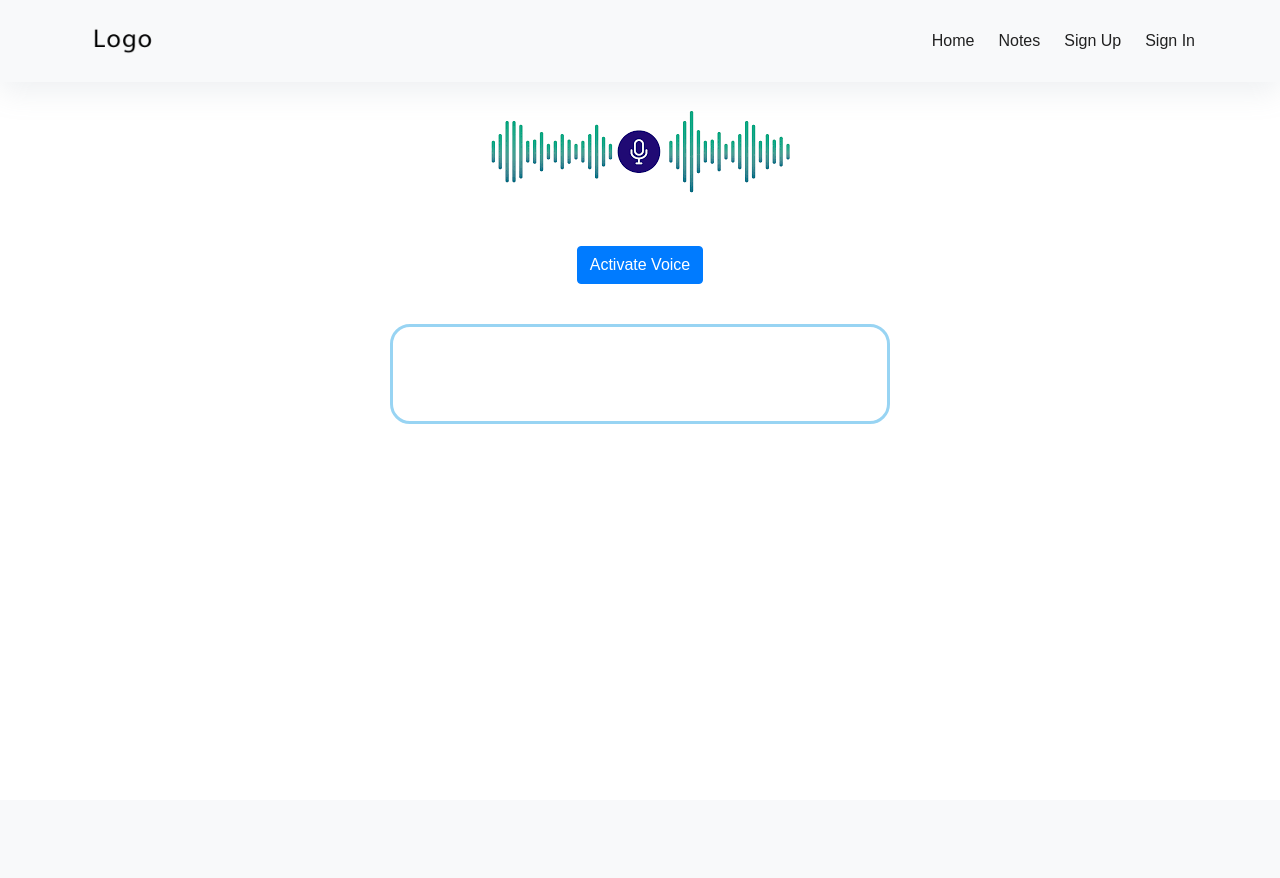
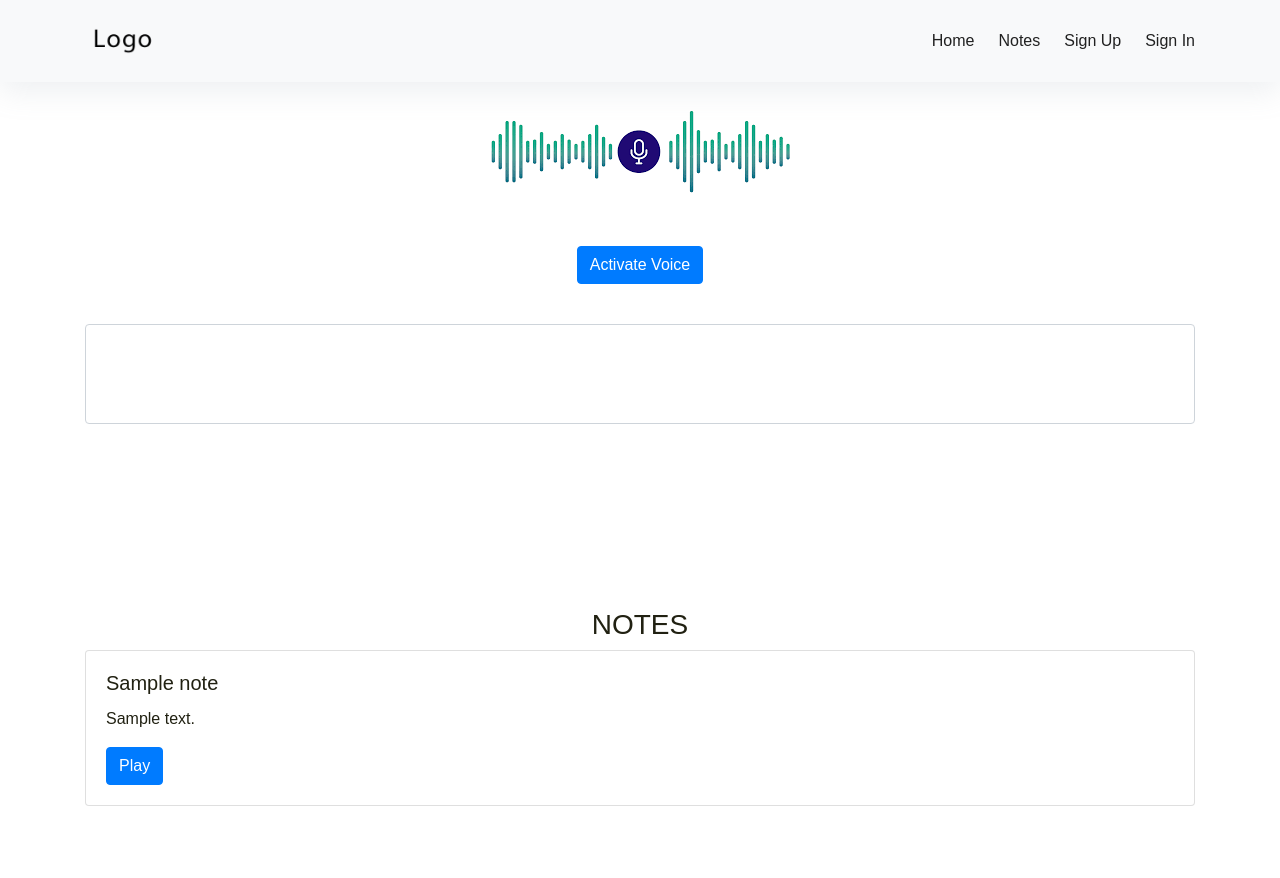
Before and after one commit to JasbirCodeSpace/VoiceNotes, a Django app: template notes/templates/notes/base.html in a window 1280 px wide. Before the commit the page ends 424 px from the top, so only its background shows below. Run offline with Django 3.2, Linux system fonts and the light colour scheme; the template is opened without the code that fills it: values that come from a table or form of the project are taken from there, others are empty; tables that the repository leaves empty hold one stand-in row (values such as "Sample post"); parts of the project's set-up code (start-up, migrations or seed data) failed here and were passed over; some libraries are stand-ins or nearby versions.

Commit message:
Added notes section

```diff
--- a/notes/templates/notes/base.html
+++ b/notes/templates/notes/base.html
@@ -10,6 +10,9 @@
     <link rel="stylesheet" type="text/css" href="{% static 'notes/css/base.css' %}">
 
     <title>Title</title>
+    <script type="text/javascript">
+    let token = '{{csrf_token}}'
+  </script>
   </head>
   <body>
 <div class="navigation-wrap bg-light start-header start-style">
@@ -46,7 +49,7 @@
             </div>
         </div>
     </div>
-    <section id="voice-section" class="voice-section  bg-join py-5">
+  <section id="voice-section" class="py-5">
     <div class="container py-md-4 text-center">
                   <img id="voice-section-image" src="{% static 'notes/images/voice.png' %}" class="img-fluid" alt="">
         <div class="last-hit3pvt-inner-content px-lg-5">
@@ -54,13 +57,37 @@
                 <button type ="button" class="btn btn-primary ">Activate Voice</button>
             </div>
         </div>
-        <textarea id="message" name="message"></textarea>
+        <div class="form-group">
+        <textarea class="form-control" id="message" name="message"></textarea>
+        </div>
     </div>
 </section>
+
+<section id="notes-section" class="py-5">
+  <div class="container py-md-4">
+    <h3 class="text-center">NOTES</h3>
+    {% for note in notes %}
+    <div class="row">
+  <div class="col-sm-12">
+    <div class="card">
+      <div class="card-body">
+        <h5 class="card-title">{{note.title}}</h5>
+        <p class="card-text">{{note.content}}</p>
+        <button id="{{note.id}}" class="btn btn-primary play-voice">Play</button>
+      </div>
+    </div>
+  </div>
+  </div>
+  {% endfor %}
+  </div>
+
+</section>
+
 
     <script src="https://code.jquery.com/jquery-3.2.1.slim.min.js" integrity="sha384-KJ3o2DKtIkvYIK3UENzmM7KCkRr/rE9/Qpg6aAZGJwFDMVNA/GpGFF93hXpG5KkN" crossorigin="anonymous"></script>
     <script src="https://cdnjs.cloudflare.com/ajax/libs/popper.js/1.12.9/umd/popper.min.js" integrity="sha384-ApNbgh9B+Y1QKtv3Rn7W3mgPxhU9K/ScQsAP7hUibX39j7fakFPskvXusvfa0b4Q" crossorigin="anonymous"></script>
     <script src="https://maxcdn.bootstrapcdn.com/bootstrap/4.0.0/js/bootstrap.min.js" integrity="sha384-JZR6Spejh4U02d8jOt6vLEHfe/JQGiRRSQQxSfFWpi1MquVdAyjUar5+76PVCmYl" crossorigin="anonymous"></script>
-
+    <script type="text/javascript" src="https://code.jquery.com/jquery-3.5.1.min.js"></script>
+    <script type="text/javascript" src="{% static 'notes/js/textToVoice.js' %}"></script>
   </body>
 </html>
```
